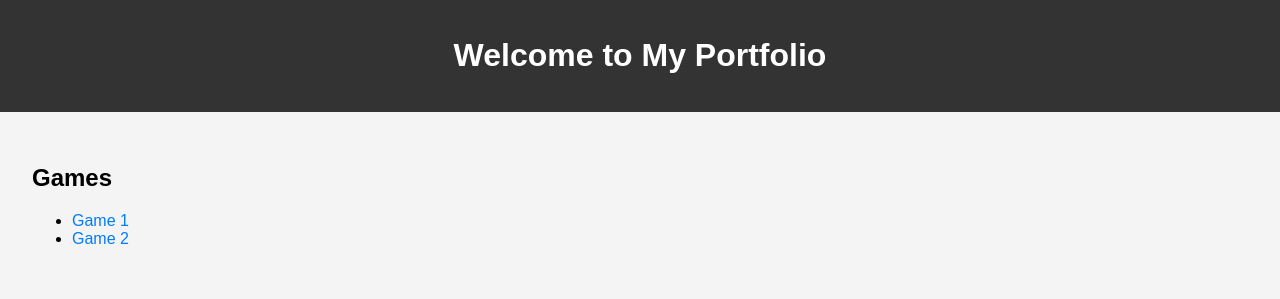
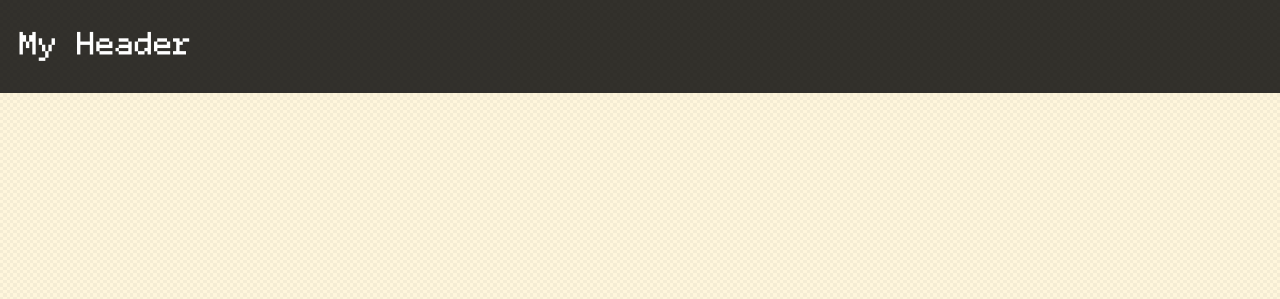
Before and after one commit to henreedev/henreedev.github.io, a plain HTML site: page index.html in a window 1280 px wide. Drawn offline with Linux system fonts and the light colour scheme.

Commit message:
Add background image, fixed header

```diff
--- a/index.html
+++ b/index.html
@@ -3,19 +3,33 @@
   <head>
     <meta charset="UTF-8" />
     <meta name="viewport" content="width=device-width, initial-scale=1.0" />
-    <title>My Portfolio</title>
+    <title>Scrolling Background</title>
     <link rel="stylesheet" href="styles.css" />
   </head>
   <body>
-    <header>
-      <h1>Welcome to My Portfolio</h1>
+    <header class="header">
+      <h1>My Header</h1>
     </header>
-    <section>
-      <h2>Games</h2>
-      <ul>
-        <li><a href="https://mygame.itch.io" target="_blank">Game 1</a></li>
-        <li><a href="https://mygame2.itch.io" target="_blank">Game 2</a></li>
-      </ul>
-    </section>
+    <img
+      src="assets/image/website-bg.png"
+      alt="Background Image"
+      class="background-image"
+    />
+    <div class="content">
+      <!-- Section 1 (aligned with the first 432px section of the background) -->
+      <div class="section section1">
+        <a href="https://your-itch-link1.com" class="link">Game 1</a>
+      </div>
+
+      <!-- Section 2 (aligned with the second 432px section of the background) -->
+      <div class="section section2">
+        <a href="https://your-itch-link2.com" class="link">Game 2</a>
+      </div>
+
+      <!-- Section 3 (aligned with the third 432px section of the background) -->
+      <div class="section section3">
+        <a href="https://your-itch-link3.com" class="link">Game 3</a>
+      </div>
+    </div>
   </body>
 </html>
--- a/styles.css
+++ b/styles.css
@@ -1,26 +1,50 @@
+html,
 body {
-  font-family: Arial, sans-serif;
+  font-family: "PixelFont", sans-serif;
   margin: 0;
   padding: 0;
-  background-color: #f4f4f4;
+  height: 100%;
+  overflow-x: hidden; /* Prevent horizontal scroll */
 }
 
-header {
-  background-color: #333;
+.header {
+  position: fixed;
+  top: 0;
+  left: 0;
+  width: 100%;
+  background: rgba(
+    0,
+    0,
+    0,
+    0.8
+  ); /* Semi-transparent background for better readability */
   color: #fff;
-  text-align: center;
-  padding: 1rem 0;
+  padding: 10px 20px;
+  z-index: 1000; /* Ensure the header is above other content */
 }
 
-section {
-  padding: 2rem;
+.background-image {
+  /* position: fixed; */
+  top: 0;
+  left: 0;
+  width: 100%;
+  height: auto; /* Allow height to adjust based on content */
+  z-index: -1; /* Keep the background behind content and header */
+  object-fit: cover; /* Scale the image to cover the container while maintaining aspect ratio */
+  image-rendering: -webkit-optimize-contrast; /* For WebKit browsers */
+  image-rendering: crisp-edges; /* For better quality scaling */
+  image-rendering: pixelated; /* If using pixel art */
 }
 
-a {
-  color: #007bff;
-  text-decoration: none;
+.content {
+  position: relative;
+  padding-top: 60px; /* Adjust padding to account for the fixed header */
+  color: #fff; /* Adjust text color for readability on the background */
 }
 
-a:hover {
-  text-decoration: underline;
+@font-face {
+  font-family: "PixelFont";
+  src: url("assets/font/pixel.otf") format("opentype");
+  font-weight: normal;
+  font-style: normal;
 }
```
Also changed, not shown: assets/font/Ticketing.ttf (added), assets/font/pixel.otf (added), assets/image/website-bg.jpg (added), assets/image/website-bg.png (added).
